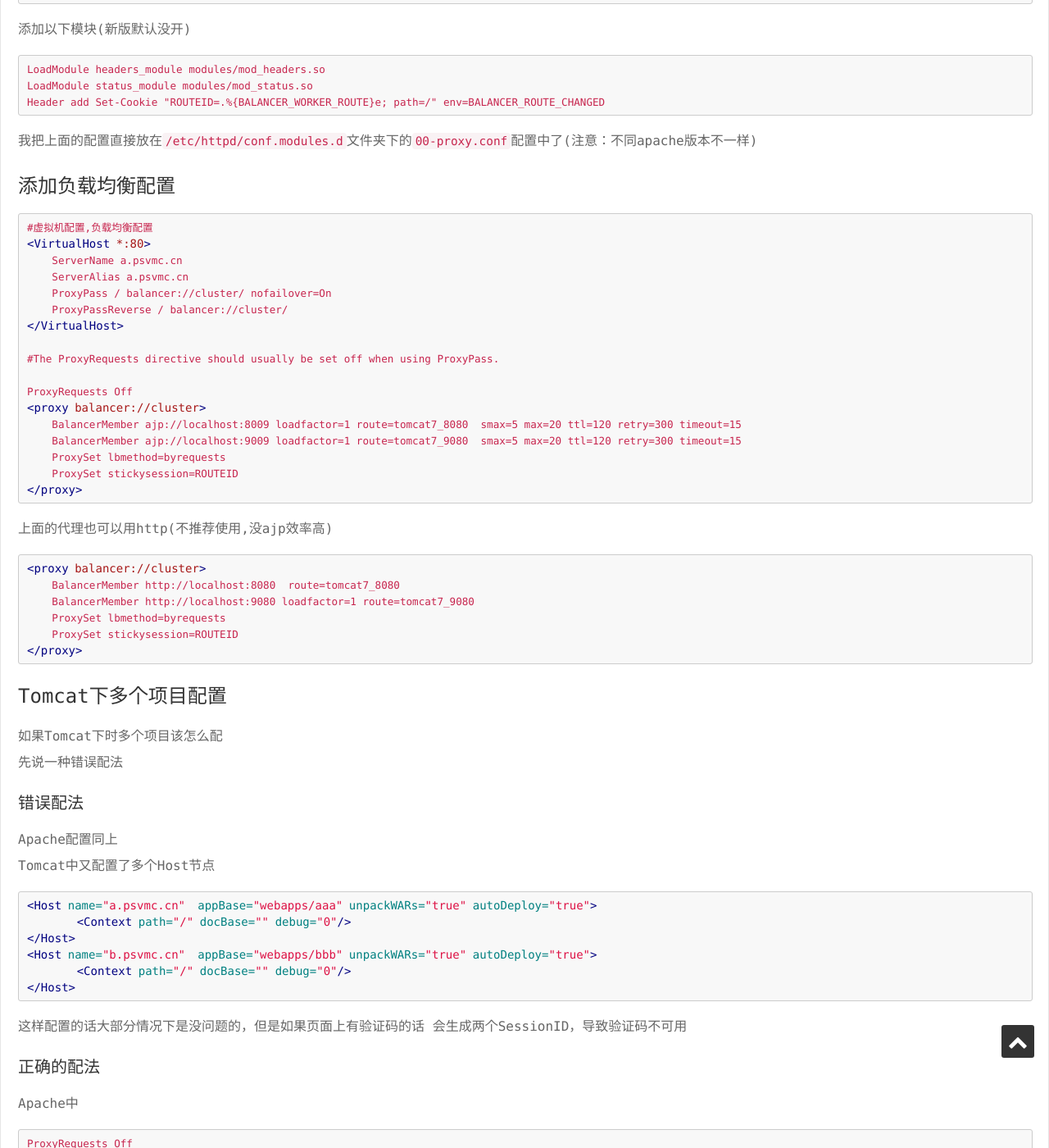
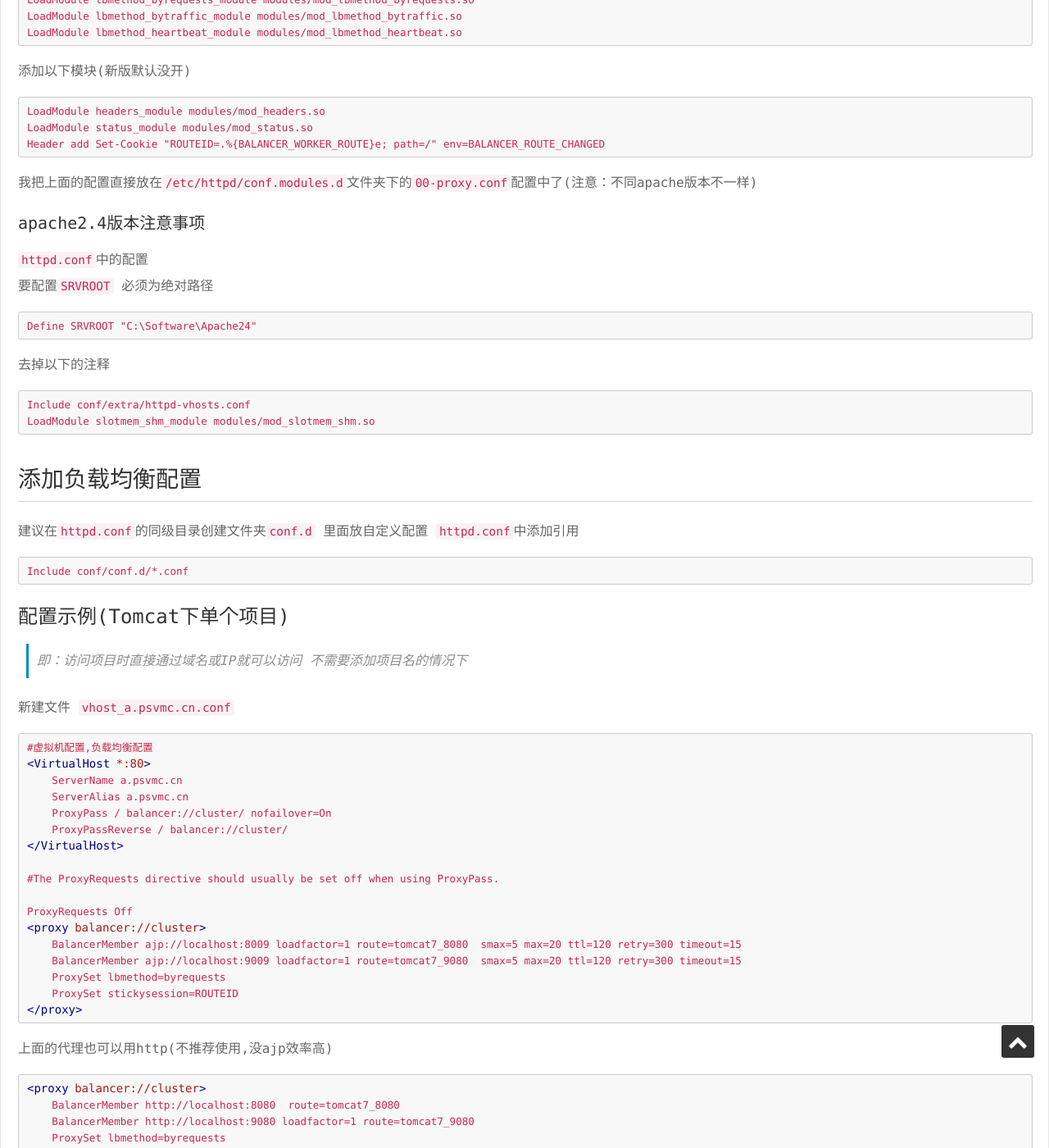
Before and after one commit to psvmc/myblog_jekyll, a Jekyll site: the page built from _posts/2016-03-22-apache-tomcat.md, in a window 1280 px wide and 1400 px high, scrolled down 1459 px. Shown: the whole window at 82% size. Built offline with Jekyll 4.4.1, drawn with Linux system fonts in a browser that asks for light colours; nearby versions of some CDN libraries; comment, search, counter and statistics services are not loaded; some of the changed text lies outside the part shown.

Commit message:
apache负载均衡

````diff
--- a/_posts/2016-03-22-apache-tomcat.md
+++ b/_posts/2016-03-22-apache-tomcat.md
@@ -44,7 +44,37 @@ Header add Set-Cookie "ROUTEID=.%{BALANCER_WORKER_ROUTE}e; path=/" env=BALANCER_
 
 我把上面的配置直接放在`/etc/httpd/conf.modules.d`文件夹下的`00-proxy.conf`配置中了(注意：不同apache版本不一样)
 
-### 添加负载均衡配置
+#### apache2.4版本注意事项
+
+`httpd.conf`中的配置
+
+要配置`SRVROOT` 必须为绝对路径
+
+```
+Define SRVROOT "C:\Software\Apache24"
+```
+
+去掉以下的注释
+
+```
+Include conf/extra/httpd-vhosts.conf
+LoadModule slotmem_shm_module modules/mod_slotmem_shm.so
+```
+
+
+## 添加负载均衡配置
+
+建议在`httpd.conf`的同级目录创建文件夹`conf.d` 里面放自定义配置 `httpd.conf`中添加引用
+
+```
+Include conf/conf.d/*.conf
+```
+
+### 配置示例(Tomcat下单个项目)
+
+> 即：访问项目时直接通过域名或IP就可以访问 不需要添加项目名的情况下
+
+新建文件 `vhost_a.psvmc.cn.conf`
 
 ```xml
 #虚拟机配置,负载均衡配置
@@ -79,6 +109,8 @@ ProxyRequests Off
 
 ### Tomcat下多个项目配置
 
+> 即webapp目录下有多个项目 访问项目需要添加项目名的情况下
+
 如果Tomcat下时多个项目该怎么配
 
 先说一种错误配法
@@ -96,7 +128,8 @@ Tomcat中又配置了多个Host节点
 	<Context path="/" docBase="" debug="0"/>
 </Host>
 ```
-这样配置的话大部分情况下是没问题的，但是如果页面上有验证码的话 会生成两个SessionID，导致验证码不可用
+
+这样配置的话大部分情况下是没问题的，但是如果页面上有验证码的话 会生成两个`SessionID`，导致验证码不可用
 
 #### 正确的配法
 
````
